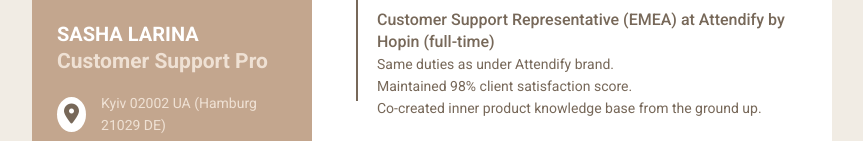
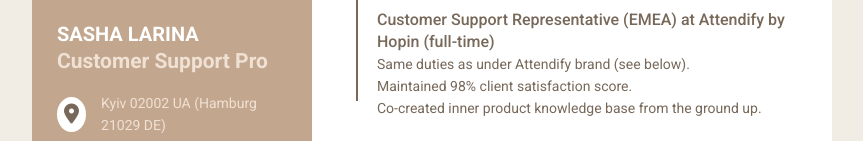
Before and after one commit to sashalarina/myresume, a plain HTML site: page index.html in a window 1280 px wide. Shown: the part 352-493 px from the top of the page, without its empty margins (208-1071 px from the left). Drawn offline with Linux system fonts and the light colour scheme.

Commit message:
Update index.html

```diff
--- a/index.html
+++ b/index.html
@@ -133,7 +133,7 @@
               <div class="info">
                 <p class="semi-bold">Customer Support Representative (EMEA) at Attendify by Hopin  (full-time)</p>
                 <p>
-Same duties as under Attendify brand.
+Same duties as under Attendify brand (see below).
 <br />
 Maintained 98% client satisfaction score.
 <br />
```
